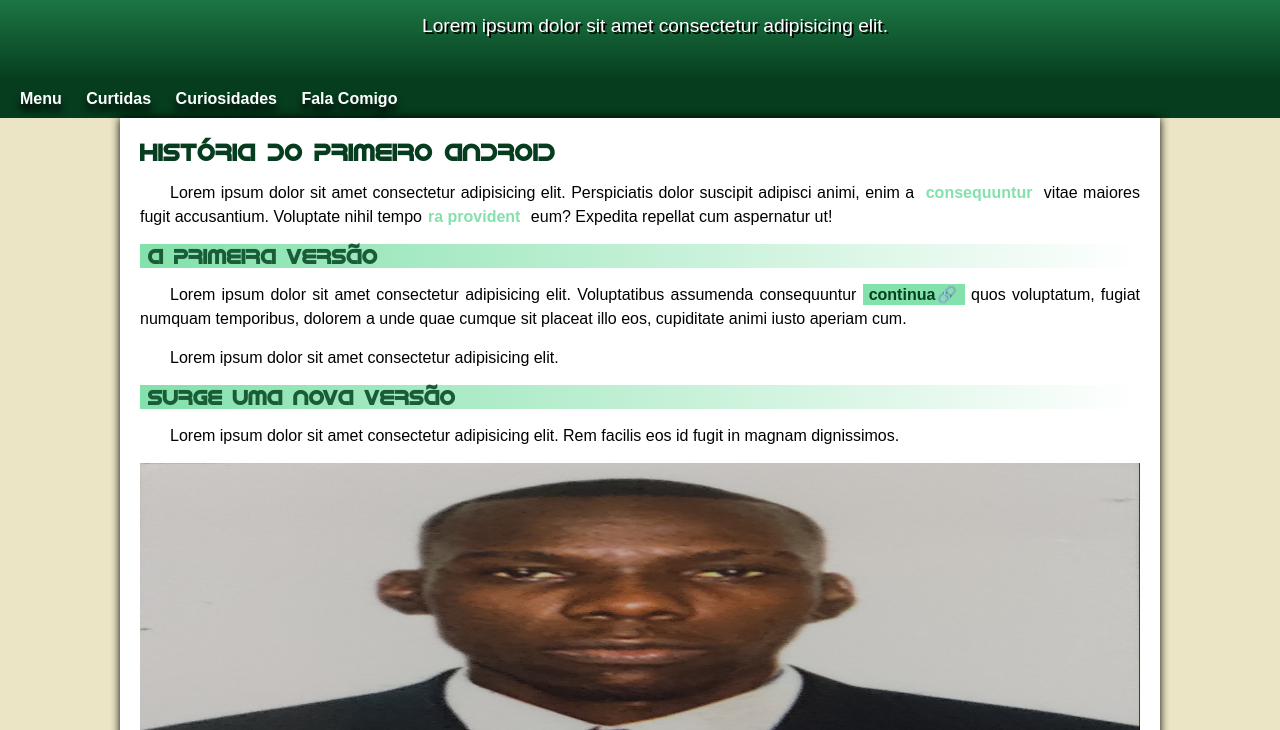
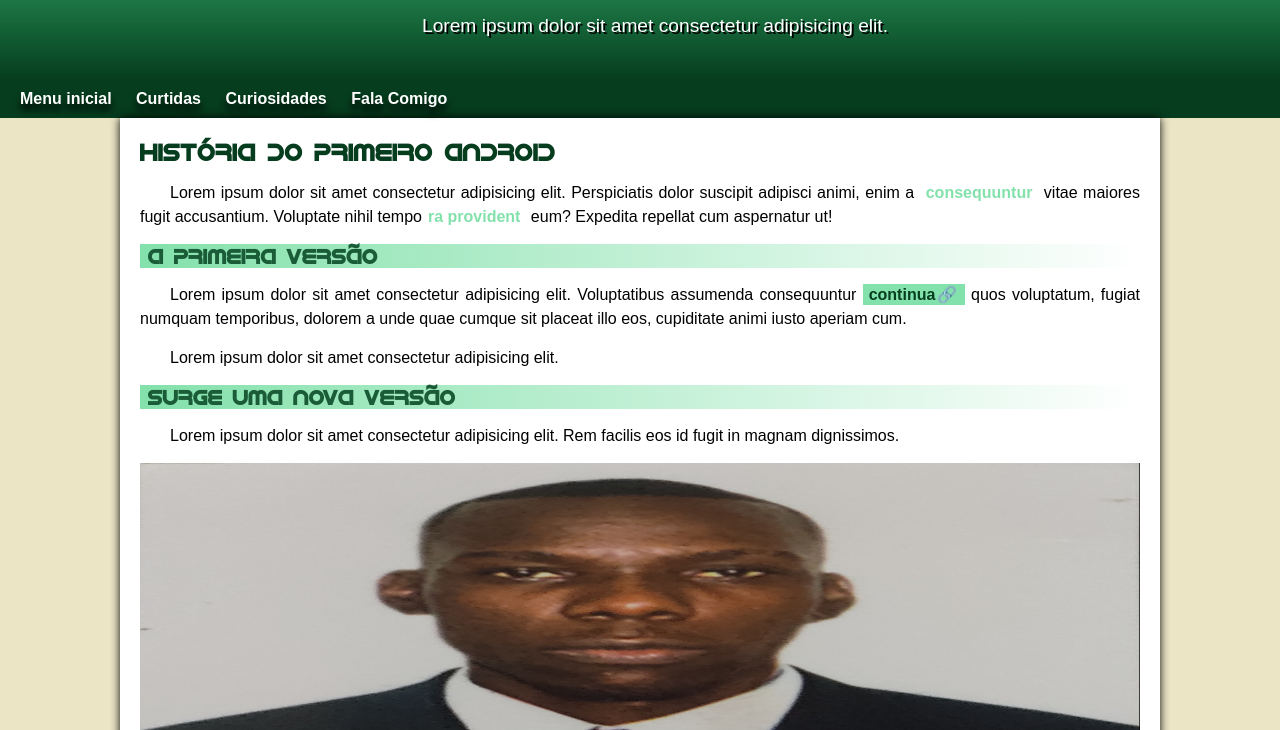
Before and after one commit to ndombeleafonso/html-e-css, a plain HTML site: page HTML E CSS MÓDULO 2 - DESIGN/EX. 11/index.html in a window 1280 px wide. Shown: the part 70-800 px from the top of the page. Drawn offline with Linux system fonts and the light colour scheme.

Commit message:
de menu para menu inicial

```diff
--- a/HTML E CSS MÓDULO 2 - DESIGN/EX. 11/index.html
+++ b/HTML E CSS MÓDULO 2 - DESIGN/EX. 11/index.html
@@ -14,7 +14,7 @@
     </header>
 
      <nav>
-            <a href="#">Menu</a>
+            <a href="#">Menu inicial</a>
             <a href="#">Curtidas</a>
             <a href="#">Curiosidades</a>
             <a href="#">Fala Comigo</a>
```
